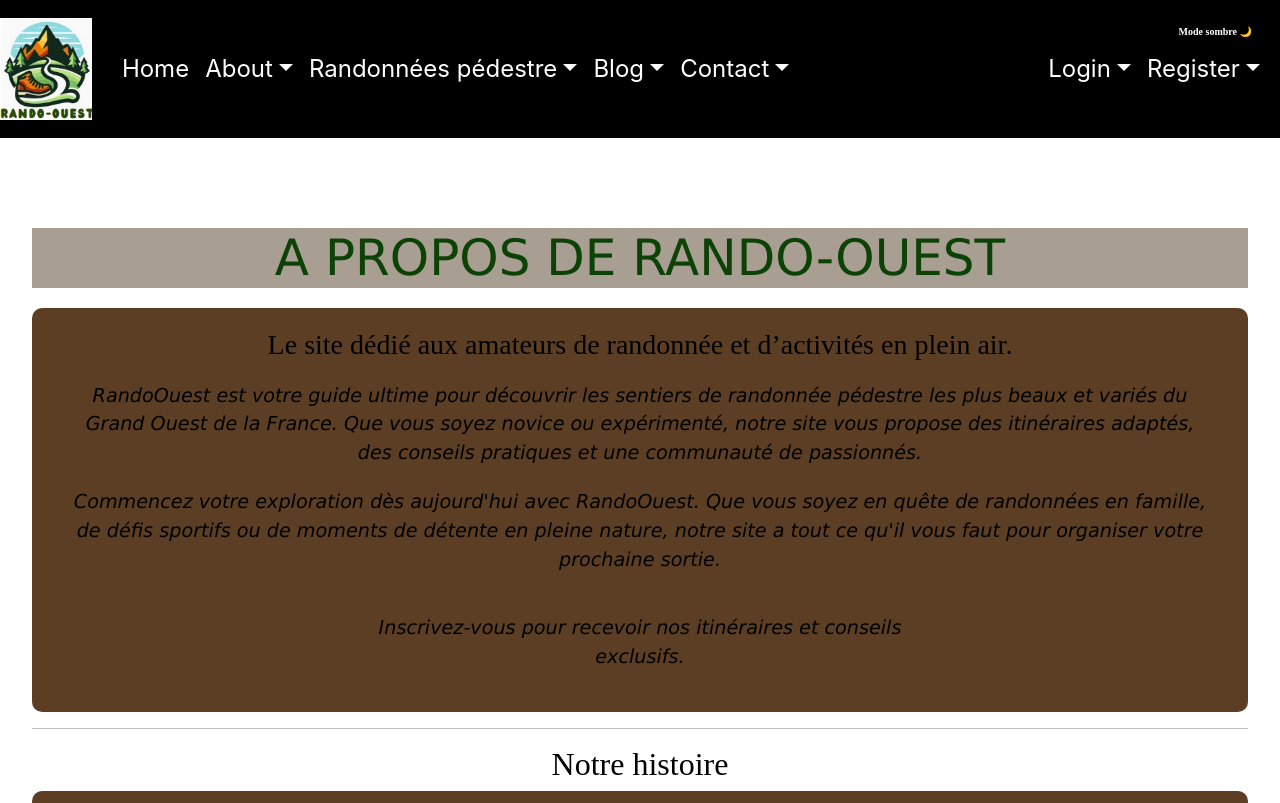
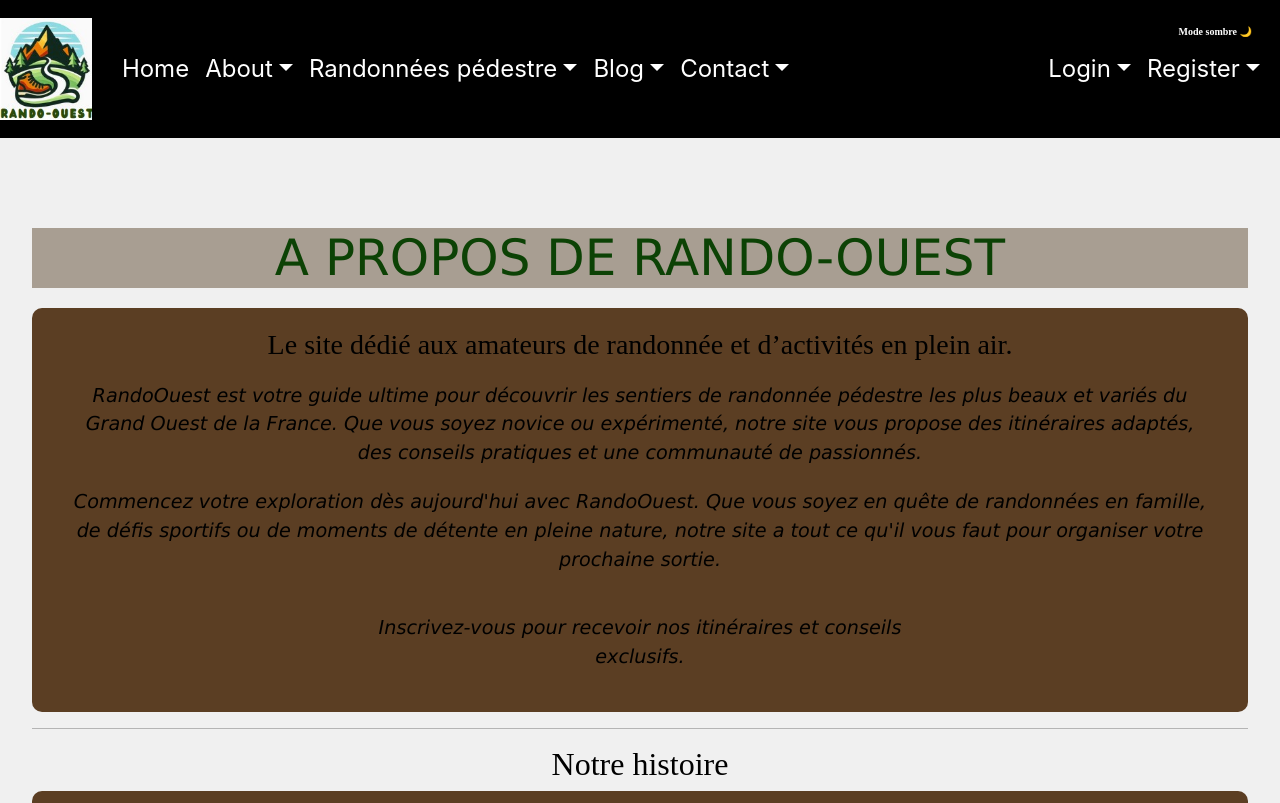
Before and after one commit to Nade0478/Rando-back-et-front, a React (Create React App) app in the folder Projet-rando-front/: page /about in a window 1280 px wide. Shown: the top 803 px of the page. Built offline with nearby package versions, Linux system fonts and the light colour scheme.

Commit message:
modif about.css

```diff
--- a/Projet-rando-front/src/components/About.css
+++ b/Projet-rando-front/src/components/About.css
@@ -91,3 +91,8 @@ body.dark {
   background-color: #a89e92;
   color: #0c4205;
 }
+
+body.light {
+  background-color: #f0f0f0;
+  color: #000;
+}
```
